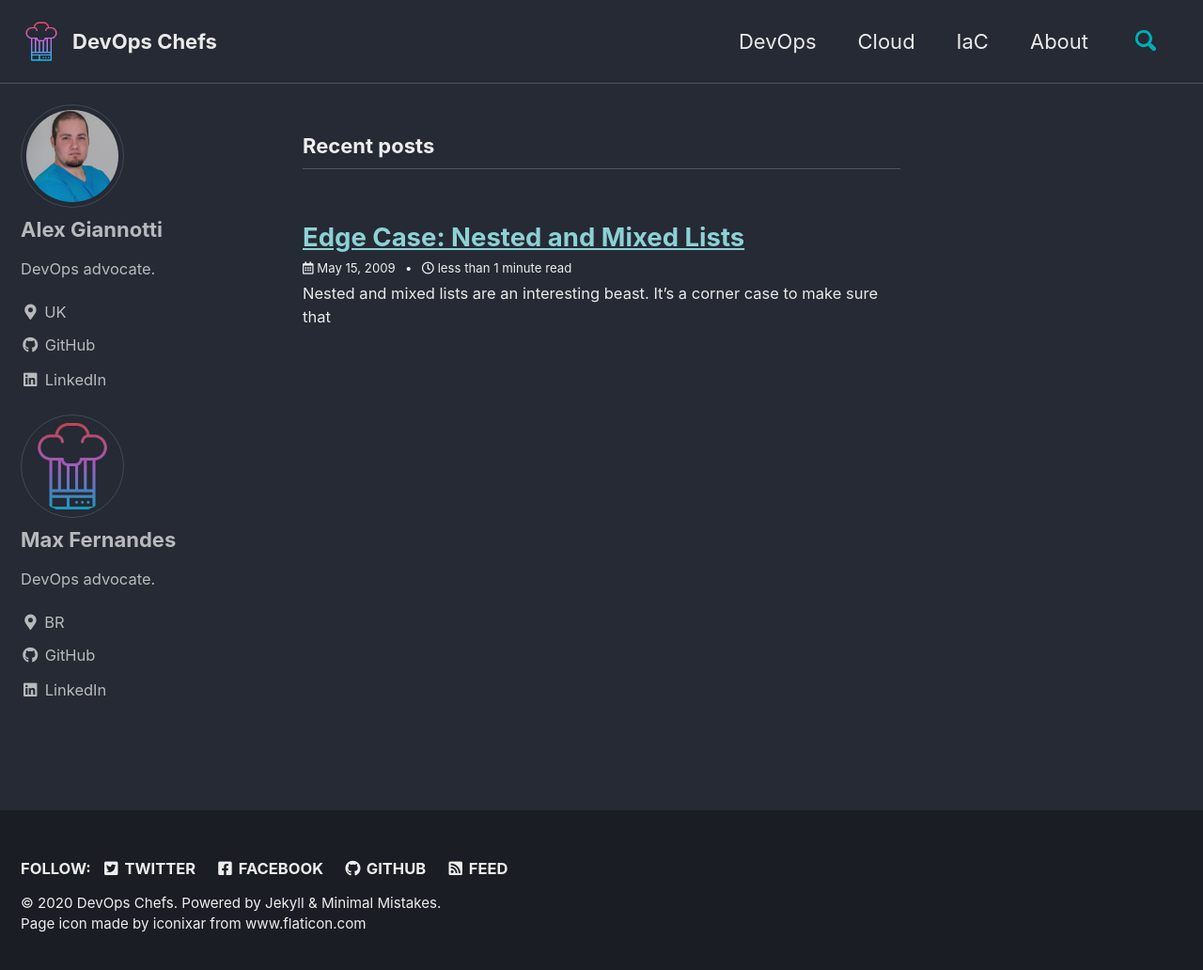
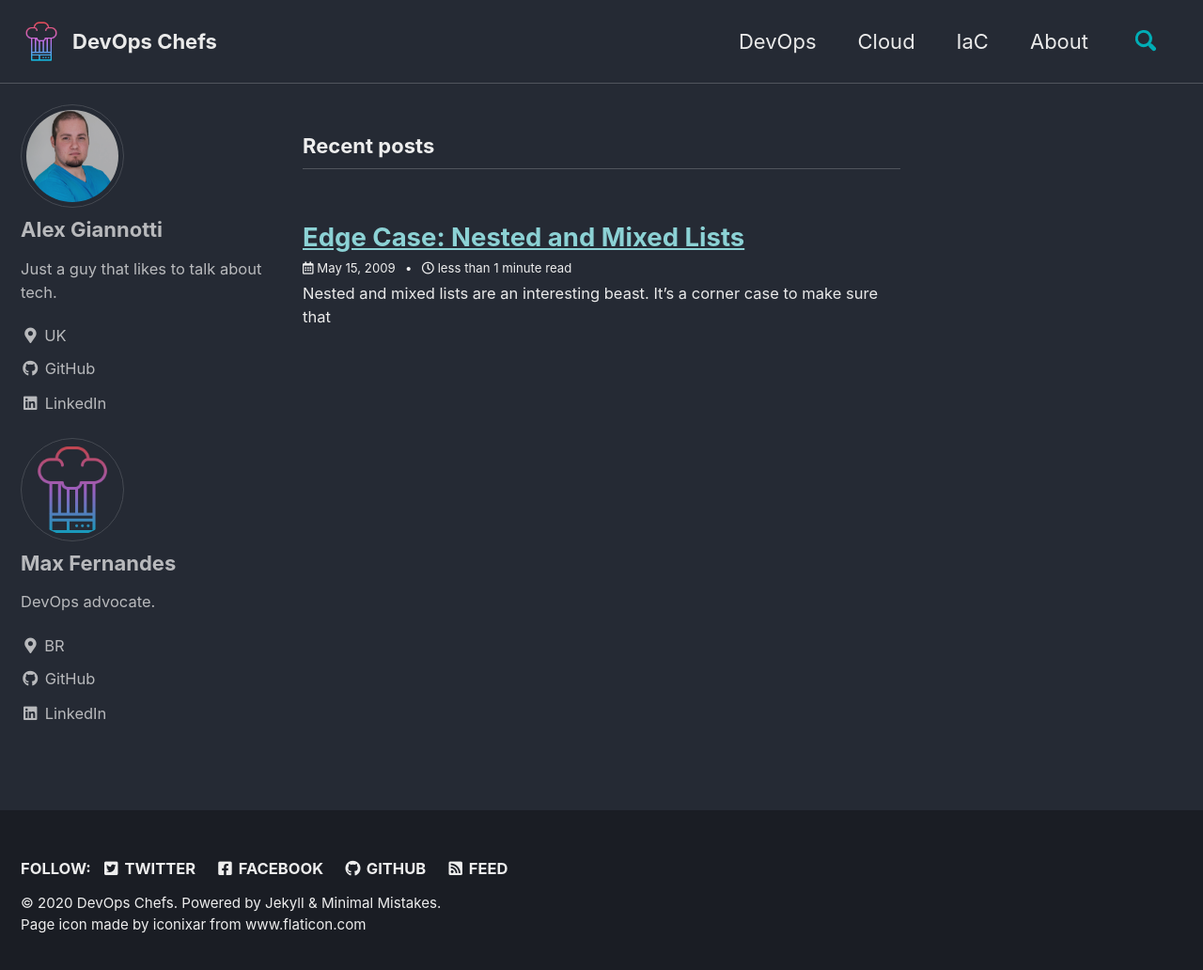
Before and after one commit to devopschefs/blog, a Jekyll site: the page built from index.html, in a window 1280 px wide and 1039 px high. Shown: the top 1032 px of the window at 94% size. Built offline with Jekyll 4.4.1, drawn with Linux system fonts in a browser that asks for light colours; cached includes are drawn as plain includes; the list of posts is cut into pages by our own code.

Commit message:
style: alex bio update

```diff
--- a/_config.yml
+++ b/_config.yml
@@ -95,7 +95,7 @@ analytics:
 author_alex:
   name             : "Alex Giannotti"
   avatar           : "/assets/images/alex.jpg" # path of avatar image, e.g. "/assets/images/bio-photo.jpg"
-  bio              : "DevOps advocate."
+  bio              : "Just a guy that likes to talk about tech."
   location         : "UK"
   email            :
   links:
```
